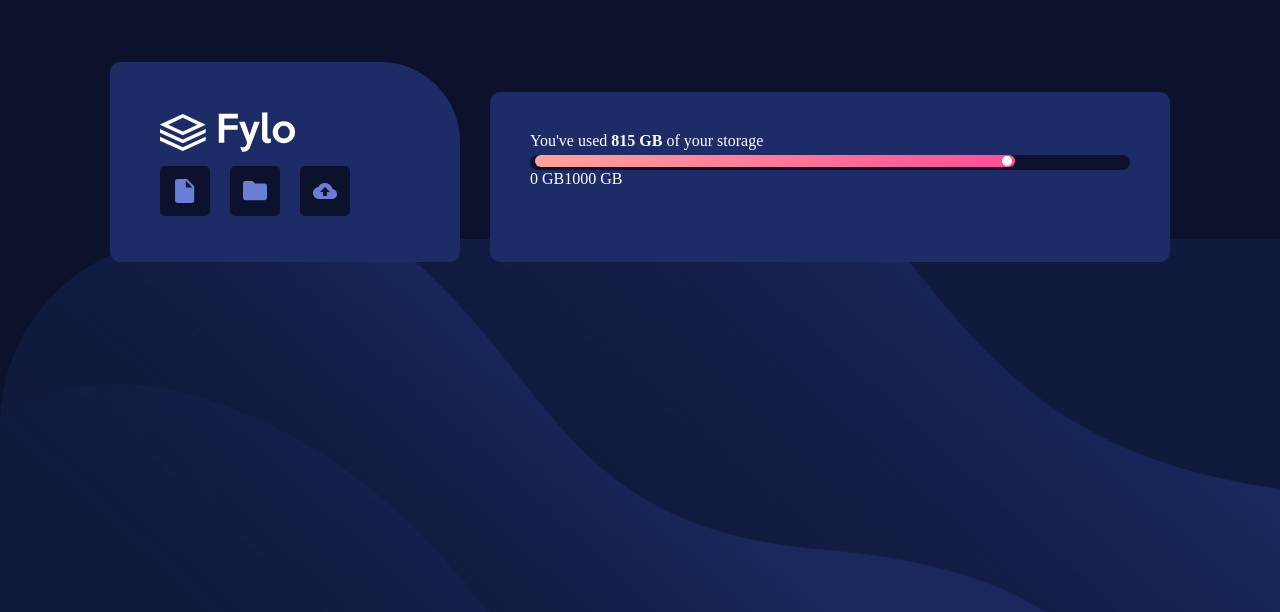
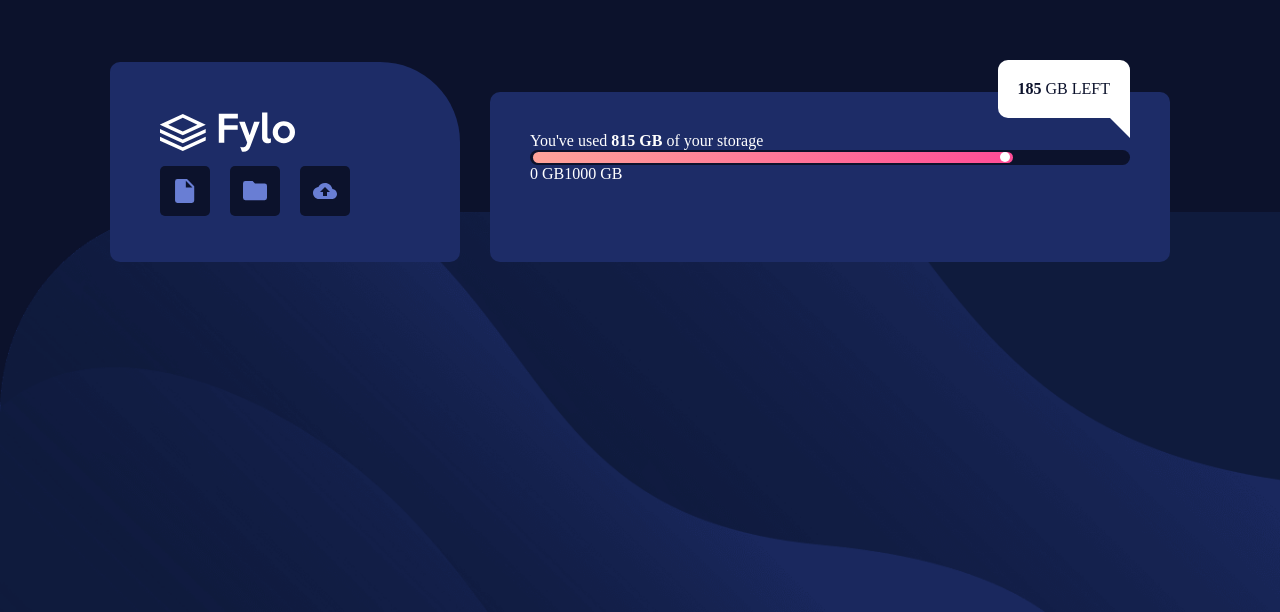
Before and after one commit to Mldamico/fylo-bar, a plain HTML site: page index.html in a window 1280 px wide. Shown: the part 188-800 px from the top of the page. Drawn offline with Linux system fonts and the light colour scheme.

Commit message:
Space left position absolute

```diff
--- a/index.html
+++ b/index.html
@@ -35,6 +35,10 @@
           <div class="start-bar">0 GB</div>
           <div class="end-bar">1000 GB</div>
         </div>
+        <div class="space-left">
+          <p><strong>185</strong> GB LEFT</p>
+        </div>
+        <div class="dialog"></div>
       </div>
     </div>
   </body>
--- a/main.css
+++ b/main.css
@@ -10,7 +10,7 @@ html {
   background-image: url('./assets/bg-desktop.png');
   background-repeat: no-repeat;
   background-position-y: bottom;
-  background-size: 100% auto;
+  background-size: 100% 50%;
   display: flex;
   justify-content: center;
   align-items: center;
@@ -36,6 +36,8 @@ html {
   border-radius: 10px;
   padding: 40px;
   color: #fff;
+
+  position: relative;
 }
 
 .icons {
@@ -62,15 +64,16 @@ html {
   height: 15px;
   background-color: hsl(229, 57%, 11%);
   border-radius: 30px;
+  display: flex;
+  align-items: center;
+  position: relative;
 }
 
 .filled-bar {
   width: 80%;
   background: linear-gradient(to right, hsl(6, 100%, 80%), hsl(335, 100%, 65%));
-  display: flex;
-  align-items: center;
-  height: 80%;
-  margin: 5px;
+  height: 70%;
+  margin-left: 3px;
   border-radius: 30px;
   position: relative;
 }
@@ -87,3 +90,22 @@ html {
 .space-words {
   display: flex;
 }
+
+.space-left {
+  position: absolute;
+  background-color: #fff;
+  color: hsl(229, 57%, 11%);
+  padding: 20px;
+  top: -2rem;
+  right: 2.5rem;
+  border-radius: 10px;
+}
+
+.dialog {
+  background-color: #fff;
+  clip-path: polygon(100% 0, 0 0, 100% 100%);
+  padding: 15px;
+  position: absolute;
+  top: 1rem;
+  right: 2.5rem;
+}
```
